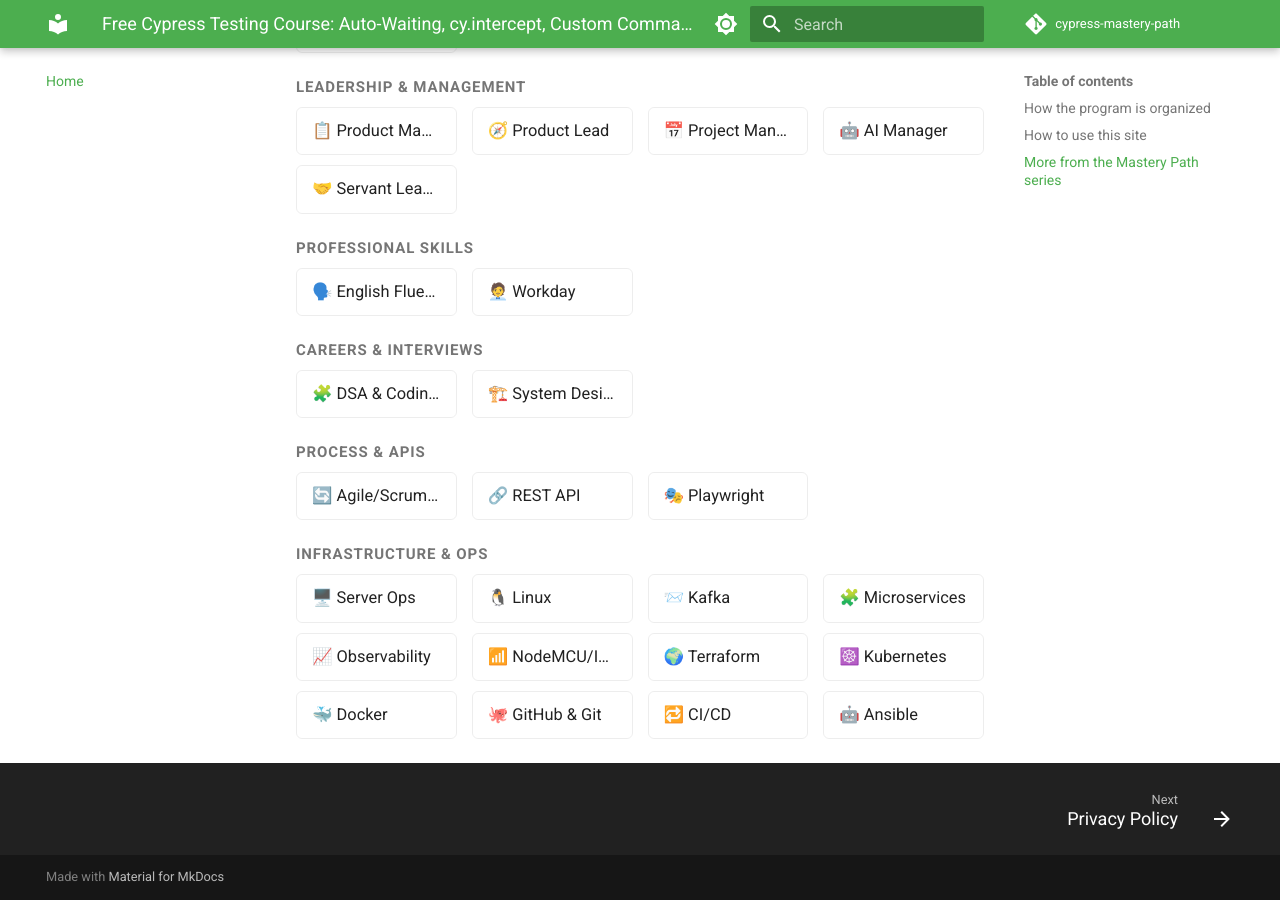
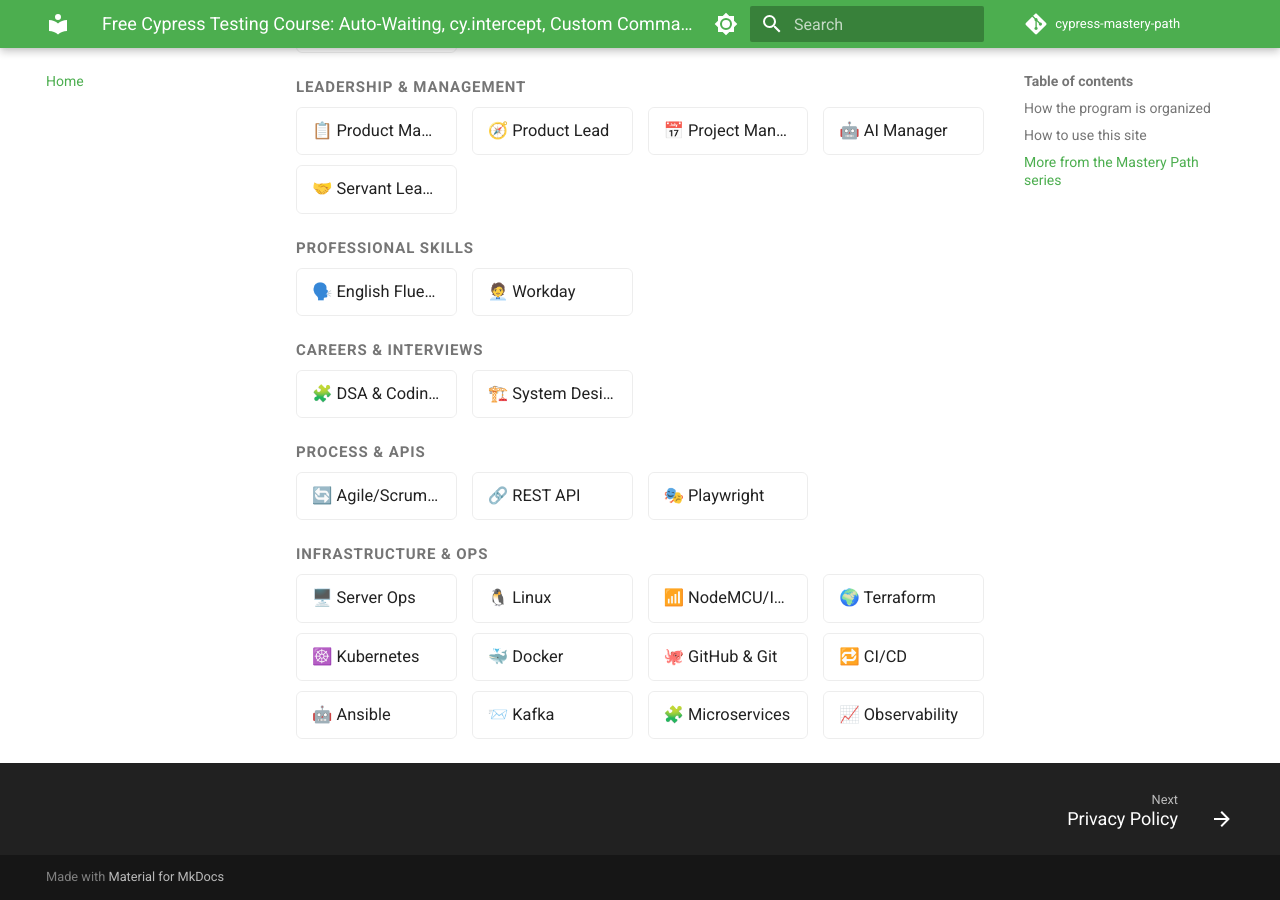
Before and after one commit to SIGILIPELLI/cypress-mastery-path, an MkDocs documentation site: the page built from docs/index.md, in a window 1280 px wide and 900 px high, scrolled down 3754 px. Built offline with MkDocs 1.6.1 and Material for MkDocs 9.7.7, drawn with Linux system fonts in a browser that asks for light colours; comment, search, counter and statistics services are not loaded.

Commit message:
Refresh cross-site course links to current 98-course catalog
Regenerate the "More from the Mastery Path series" grid and the
404-page course count from the hub's current site list -- this page
had drifted out of sync as new courses were added to the network.

Co-Authored-By: Claude Sonnet 5 <noreply@anthropic.com>
Claude-Session: https://claude.ai/code/session_01Hje8nqbBP9V9WQ3JEcJc69

```diff
--- a/docs/overrides/404.html
+++ b/docs/overrides/404.html
@@ -6,7 +6,7 @@
   <p>That link is broken, or the page moved. Try one of these instead:</p>
   <p class="mp-404-actions">
     <a href="{{ config.site_url }}" class="md-button md-button--primary">← Back to {{ config.site_name }}</a>
-    <a href="https://sigilipelli.github.io/" class="md-button">Search all 64 courses</a>
+    <a href="https://sigilipelli.github.io/" class="md-button">Search all 98 courses</a>
   </p>
 </div>
 <style>
```
Also changed, not shown: docs/index.md (+3 -3 lines).
